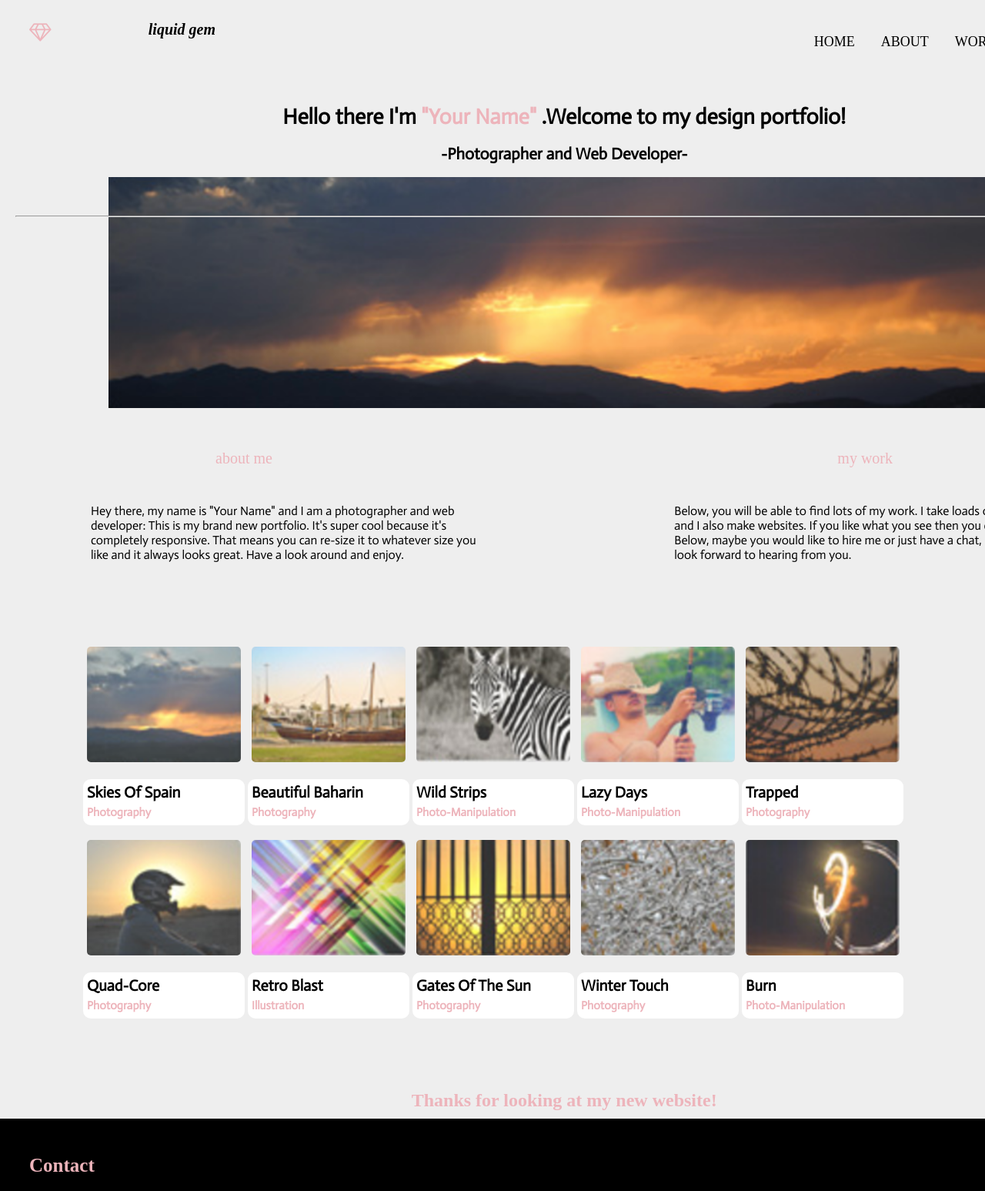
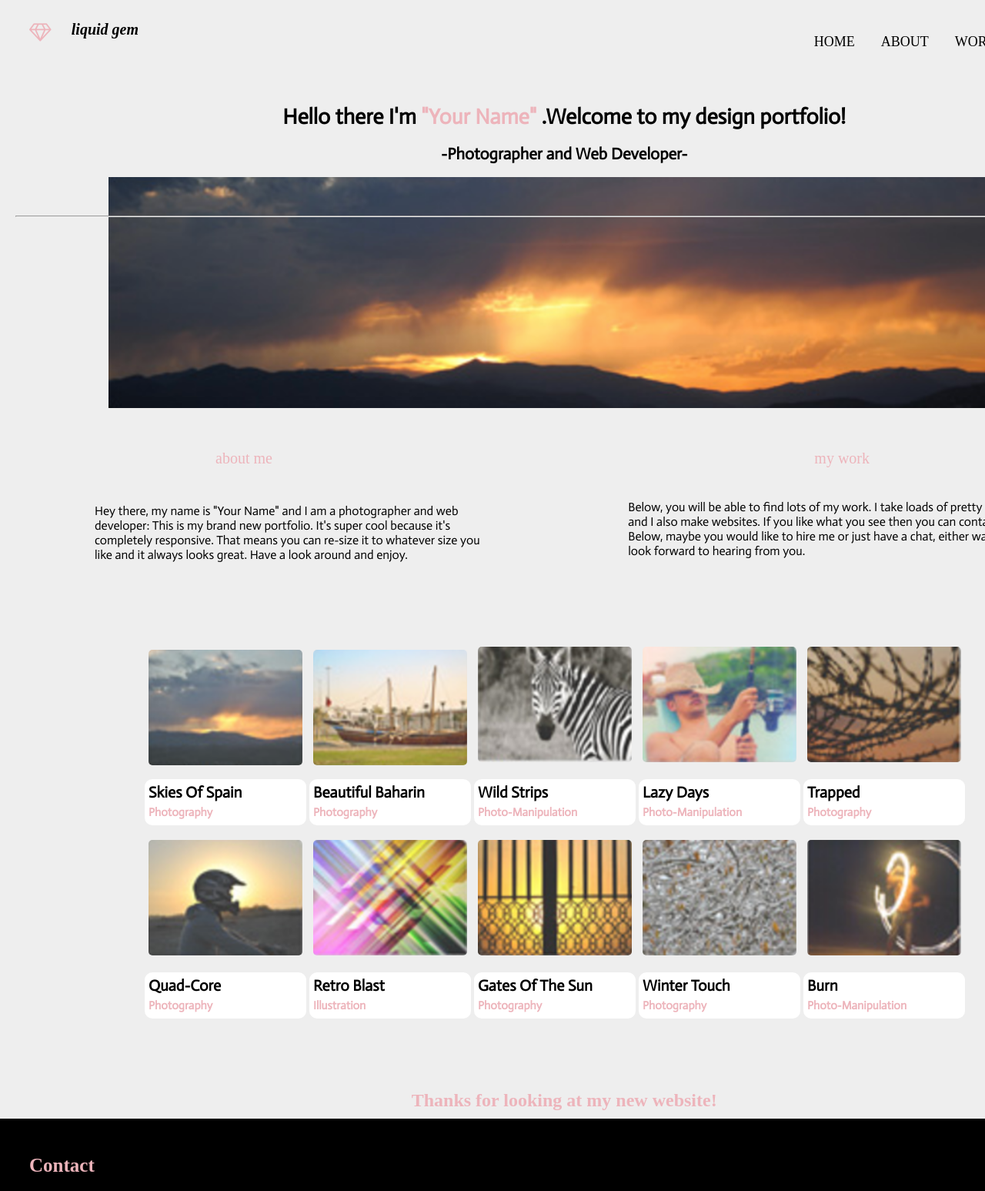
Before and after one commit to johnv2008/Liquid-Gem-PSD-, a plain HTML site: page index.html in a window 1280 px wide. Shown: the top 1547 px of the page at 77% size. Drawn offline with Linux system fonts and the light colour scheme; a web font is replaced by a local one.

Commit message:
Second Commit

```diff
--- a/css/main.css
+++ b/css/main.css
@@ -23,7 +23,7 @@
   font-size: 20px;
   position: absolute;
   top: 10px;
-  right: 1000px;
+  right: 1100px;
 }
 
 hr {
@@ -93,7 +93,7 @@ a {
   font-family: "Actor";
   float: left;
   margin: 70px;
-  padding: 20px 10px 5px;
+  padding: 20px 15px 5px;
 }
 
 .work span {
@@ -102,7 +102,7 @@ a {
   font-size: 20px;
   float: right;
   position: absolute;
-  right: 100px;
+  right: 130px;
   margin: 20px;
 }
 
@@ -112,13 +112,13 @@ a {
   font-family: "Actor";
   float: right;
   margin: 25px;
-  padding: 65px 10px 5px;
+  padding: 60px 70px 5px;
 }
 
 .links  ul {
   display: inline-block;
   margin: 20px;
-  padding: 10px 50px 20px;
+  padding: 10px 130px 20px;
 }
 
 .links img {
--- a/index.html
+++ b/index.html
@@ -63,15 +63,17 @@
       <p>Below, you will be able to find lots of my work. I take loads of pretty pictures <br> and I also make websites. If you like what you see then you can contact me. <br> Below, maybe you would like to hire me or just have a chat, either way. I <br> look forward to hearing from you.</p>
       </div>
 
+
+
       <div class="links">
         <ul>
           <li>
-            <img src="img/spain.png">
+            <img src="img/spain.png" alt="spain" align="middle">
             <h1>Skies Of Spain<br><span href="#">Photography</span></h1>
           </li>
 
             <li>
-              <img src="img/beautiful.png">
+              <img src="img/beautiful.png" alt="beautiful" align="middle">
               <h1>Beautiful Baharin<br><span href="#">Photography</span></h1>
             </li>
 
```
Lines whose indentation alone changed are shown as unchanged.
